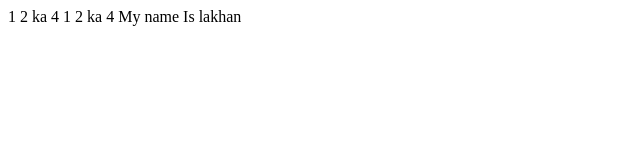
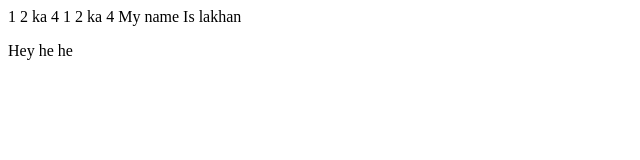
Before and after one commit to abhayPachpande/apnacollage-demo, a plain HTML site: page index.html in a window 1280 px wide. Shown: the full height of the page, 0-640 px from the left. Drawn offline with Linux system fonts and the light colour scheme.

Commit message:
added hehehe

```diff
--- a/index.html
+++ b/index.html
@@ -1 +1,2 @@
 <p>1 2 ka 4 1 2 ka 4 My name Is lakhan </p>
+<p>Hey he he</p>
```
